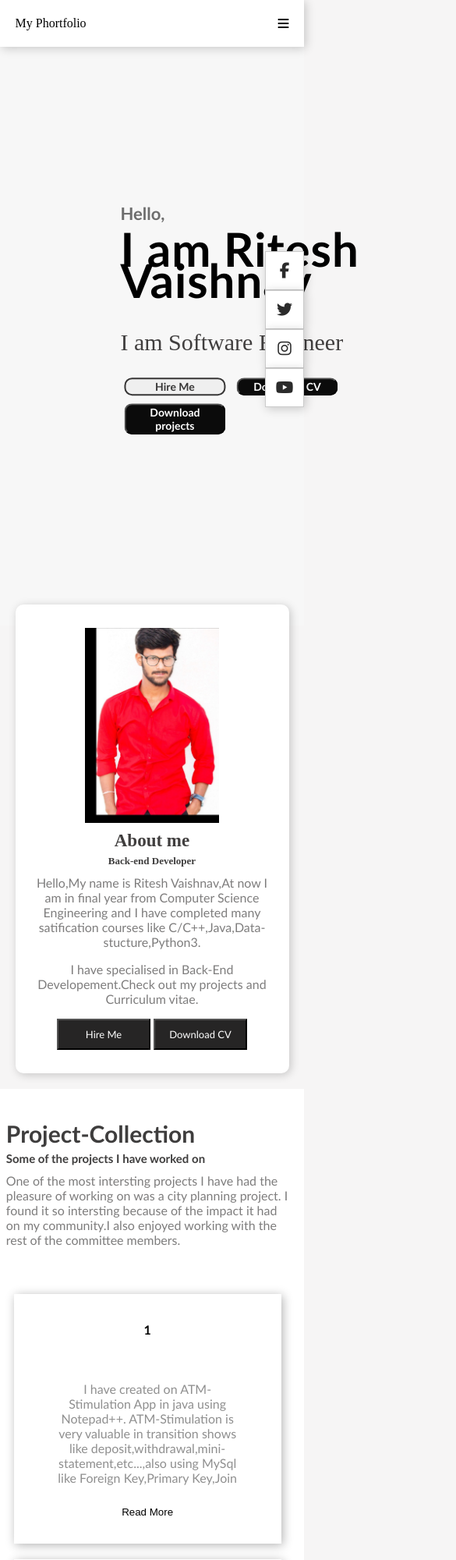
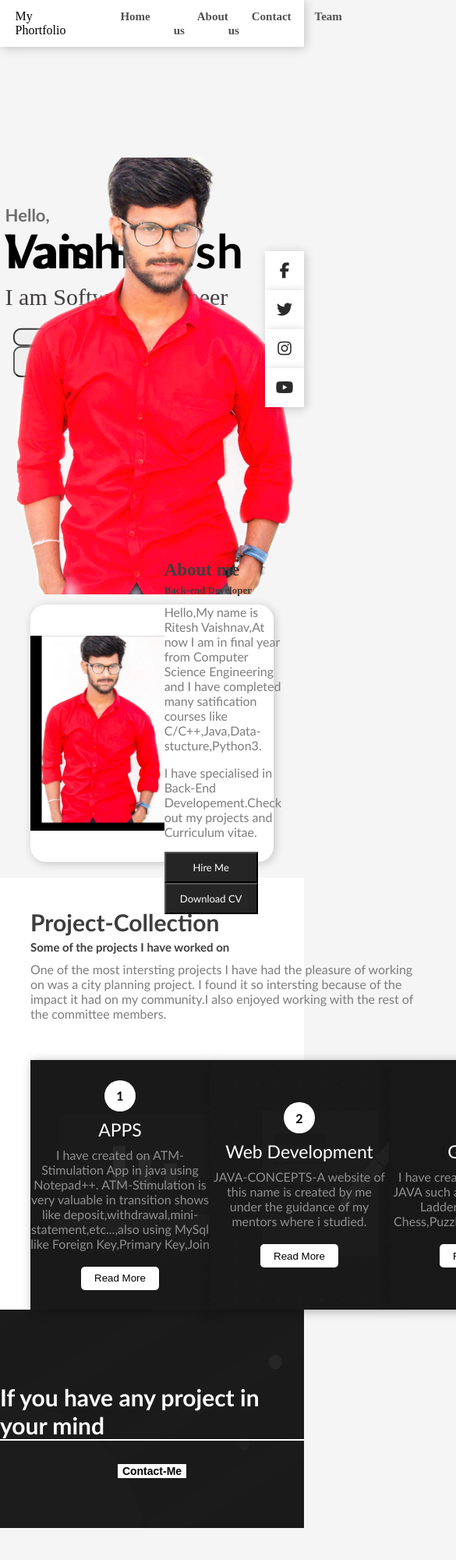
Before and after one commit to Ritesh98vai/MyPortfolio, a plain HTML site: page index.html in a window 390 px wide. Shown: the top 2000 px of the page at 78% size, 585 px wide, since content can reach past the window. Drawn offline with Linux system fonts and the light colour scheme; files that its build step writes are made by us from their sources; files whose address does not match are found by name.

Commit message:
Update style.css

```diff
--- a/css/style.css
+++ b/css/style.css
@@ -14,7 +14,7 @@ text-decoration:none;
 section{
 width:100%;
 height:95vh;
-background-image:url("bg.png");
+background-image:url("images/bg.png");
 background-repeat:no-repeat;
 background-size:cover;
 position:relative;
@@ -30,10 +30,6 @@ nav{
 }
 nav ul{
 display: flex;
-}
-.toggle{
-	display:none;
-
 }
 nav ul li a{
 	margin:30px;
@@ -98,16 +94,6 @@ margin:45px 0px 25px;
 	color:#373636;
 }
 .down-cv{
-	background-color:#0b0b0b;
-	color:#FFFFFF;
-	boder:none;
-}
-button:active{
-	 transform.scale(1.1);
-	color:#373636;
- }
- .down-projects{
-	/* border:2px solid #373636; */
 	background-color:#0b0b0b;
 	color:#FFFFFF;
 	boder:none;
@@ -217,13 +203,13 @@ button:active{
      justify-content:space-between;
  }
  .box-1{
-background-image:url("services-1.png");
+background-image:url("images/services-1.png");
  }
  .box-2{
-background-image:url("services-2.png");
+background-image:url("images/services-2.png");
  }
  .box-3{
-background-image:url("servies-3.png");
+background-image:url("images/servies-3.png");
  }
  .box-1 span,
  .box-2 span,
@@ -268,7 +254,7 @@ background-image:url("servies-3.png");
 .contact-me{
 	width:100;
 	height:280px;
-	background-image:url("project in your mind.png");
+	background-image:url("images/project in your mind.png");
 	background-size:cover;
 	background-repeat:no-repeat;
 	display:flex;
@@ -368,7 +354,7 @@ a-social-b a:hover i{
 	margin:0px;
 	line-height:0px;
 	background-color:#FFFFFF;
-	border:1px solid #cbcbcb;
+	border:1px solid cbcbcb;
 	box-shadow:2px 2px 12px rgba(0,0,0,0.2);
 
 
@@ -376,171 +362,5 @@ a-social-b a:hover i{
 .a-social-b i{
 	color:#2b2b2b;
 	font-size:20px;
+
 }
-.social i{
-	font-size:20px;
-	color:#2B2B2B;
-}
-@media(max-width:1000px){
-      *{
-        box-sizing:border-box;
-        }
-      .model{
-	        height:460px;
-	        left:90%;
-	        transform:translateX(-90%);
-            }
-      .text-container{
-	        top:46%;
-            }
-      .text-container button{
-	        margin:5px;
-            }
-	   .about-container{
-		   width:90%;
-		   border-radius:10px;
-	   }
-	   .about-container img{
-	       height:200;
-	   }
-	   .about-text{
-		   width:400;
-	   }
-	   about-text p:nth-child(1){
-		   font-size:20px;
-	   }
-	   about-text p:nth-child(2){
-		   font-size:10px;
-
-	   }
-	   about-text p:nth-child(3),
-	   about-text p:nth-child(4){
-		   font-size:14px;
-	   }
-	   .services{
-		   padding:2% 5% 0px 2%;
-	   }
-	   .box-container{
-		   justify-content:center;
-		   flex-wrap:wrap;
-	   }
-	   .services{
-		   height:auto;
-	   }
-	   .box-1,.box-2,.box-3{
-		   flex-grow:1;
-		   margin:10px;
-	   }
-	   .contact-me{
-		   height:200;
-	   }
-	   .contact-me p{
-		   font-size:26px;
-	   }
-	   .contact-me button{
-		   font-size:14px;
-		   height:35px;
-		   width:160px;
-	   }
-	   @media(max-width:750px)
-	   {
-		   section
-		   {
-			   background-image:none;
-			   background-color:#f7f7f7;
-		   }
-		   .model{
-			   display:none;
-		   }
-		   .toggle{
-			   display:block;
-		   }
-		   .text-container p:nth-child(2){
-			   line-height:40px;
-			   margin:0px;
-			   padding:0px;
-		   }
-		   .text-container{
-			   top:50;
-			   left:50%;
-			   transform:translate(-50,-50);
-			   width:80%;
-		   }
-		   nav ul{
-			   margin:0px;
-			   padding:0px;
-			   background-color:#ebeef4;
-			   flex-direction:column;
-			   position:fixed;
-			   left:0;
-			   top:0;
-			   width:100%;
-			   height:100vh;
-			   box-sizing:border-box;
-			   display:flex;
-			   justify-content:center;
-			   align-items:center;
-			   z-index:1;
-			   display:none;
-
-		   }
-		   nav ul li{
-			   padding:10px;
-		   }
-		   nav ul li a{
-			   font-family:calibri;
-			   font-size:1.4em;
-			   text-transform:uppercase;
-			   color:#5c5c5c;
-
-		   }
-		   nav ul li a:hover{
-			   color:#121212;
-
-		   }
-		   .toggle:before{
-			   content:'\f0c9';
-			   font-family:fontAwesome;
-			   line-height:30px;
-			   z-index:1;
-		   }
-		   .toggle.active:before{
-			   content:'f00d';
-			   position:fixed;
-			   right:25px;
-			   line-height:0px;
-		   }
-		   nav.active ul{
-			   display:flex !important;
-		   }
-		   .about-container{
-			   top:0px;
-			   flex-direction:column;
-			   width:90%;
-			   height:auto;
-			   padding:30px 0px;
-			   align-items:center;
-		   }
-		   .about-text{
-			   width:90%;
-			   text-align:center;
-		   }
-		   .services-text{
-			   width:100%;
-		   }
-		   .contact-me{
-			   height:180px;
-		   }
-		   .contact-me p{
-			   font-size:18px;
-		   }
-		   .contact-me button{
-			   width:150px;
-			   height:33px;
-		   }
-		   footer p:nth-child(2){
-			   width:90%;
-
-		   }
-	   }
-}
```
